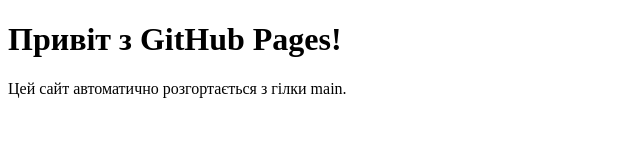
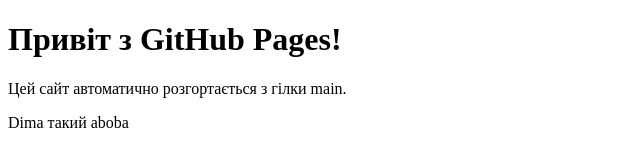
Before and after one commit to Abobiusus/ITINFR-EKZ3, a plain HTML site: page index.html in a window 1280 px wide. Shown: the whole page, without its empty margins (0-640 px from the left). Drawn offline with Linux system fonts and the light colour scheme.

Commit message:
deploy: 368c893b532a3cf6f91712f45ebdce165e57b07c

```diff
--- a/index.html
+++ b/index.html
@@ -7,5 +7,6 @@
 <body>
   <h1>Привіт з GitHub Pages!</h1>
   <p>Цей сайт автоматично розгортається з гілки main.</p>
+  <p>Dima такий aboba</p>
 </body>
 </html>
```
Also changed, not shown: 2 other files.
